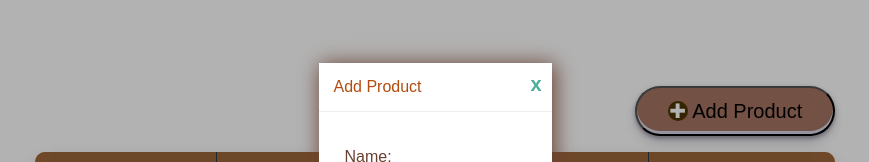
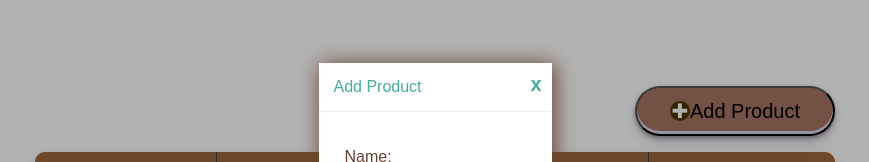
Before and after one commit to CharleeDolor/crud-products, a Vue app: page / in a window 1280 px wide. Both pictures are taken after a click on the button "Add Product". Shown: the part 151-313 px from the top of the page, without its empty margins (205-1074 px from the left). Built offline with nearby package versions, Linux system fonts and the light colour scheme.

Commit message:
animation of adding

```diff
--- a/src/components/AddModal.vue
+++ b/src/components/AddModal.vue
@@ -4,7 +4,7 @@
             <div class="modal">
                 <header class="modal-header">
                     <slot name="header">
-                        <p style="color: #b34c10;">Add Product</p>
+                         Add Product
                     </slot>
                     <button type="button" class="btn-close" @click="closeDefault" aria-label="Close modal">
                         x
--- a/src/components/ProductList.vue
+++ b/src/components/ProductList.vue
@@ -1,13 +1,10 @@
 <template>
   <h1>Products</h1>
-  <EditModal v-if="showEdit" @close="closeEditModal" :product="this.toEditProduct" >
-  </EditModal>
-
-  <AddModal v-if="showAdd" @close="closeAddModal" @closeDefault="closeAddModalDefault">
-  </AddModal>
+  <EditModal v-if="showEdit" @close="closeEditModal" :product="toEditProduct" />
+  <AddModal v-if="showAdd" @close="closeAddModal" @closeDefault="closeAddModalDefault" />
 
   <div class="control-panel">
-    <button @click="openAddModal"  class="add-btn">    Add Product</button>
+    <button @click="openAddModal" class="add-btn">Add Product</button>
     <table>
       <thead>
         <th>Name</th>
@@ -15,8 +12,8 @@
         <th>Price</th>
         <th>Action</th>
       </thead>
-      <transition-group name="fade">
-        <tr v-for="(product, index) in this.products" :key="product" @click="openEditModal(index, product)" class="item" >
+      <transition-group name="slide">
+        <tr v-for="(product, index) in products" :key="index" @click="openEditModal(index, product)" class="item" v-bind:class="{ 'slide-enter-active': product.animate }">
           <td>{{ product.name }}</td>
           <td>{{ product.desc }}</td>
           <td>{{ product.price }}</td>
@@ -65,6 +62,10 @@ export default {
         return;
       }
 
+      // Add animation flag to the new product
+      newProduct.animate = true;
+
+      // Push the new product into the products array
       this.products.push(newProduct);
     },
 
@@ -133,3 +134,17 @@ export default {
   }
 }
 </script>
+
+<style scoped>
+.slide-enter-active, .slide-leave-active {
+  transition: transform 0.5s ease;
+}
+
+.slide-enter, .slide-leave-to {
+  transform: translateX(0);
+}
+
+.slide-leave, .slide-enter-to {
+  transform: translateX(-100%);
+}
+</style>
```
